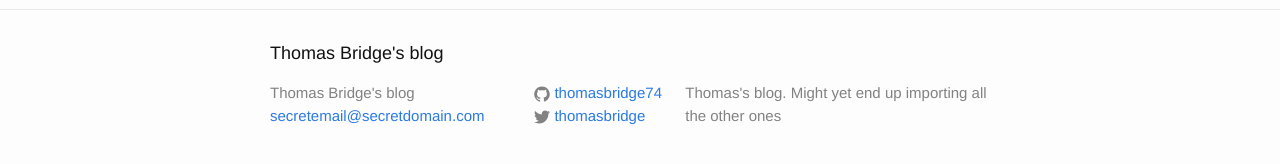
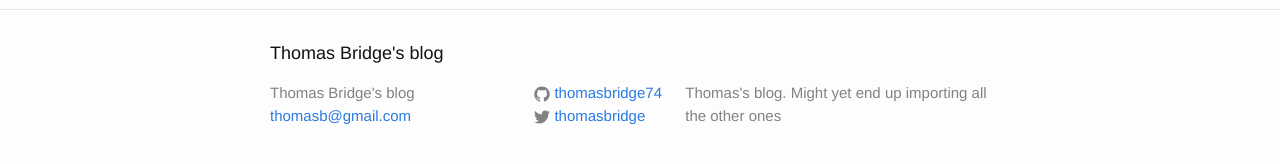
Before and after one commit to thomasbridge74/thomasbridge74.github.io, a Jekyll site: the page built from index.html, in a window 1280 px wide. Shown: the part 557-721 px from the top of the page. Built offline with Jekyll 4.4.1, drawn with Linux system fonts in a browser that asks for light colours.

Commit message:
Put Email address in template

```diff
--- a/_config.yml
+++ b/_config.yml
@@ -7,11 +7,11 @@
 
 # Site settings
 title: Thomas Bridge's blog
-email: secretemail@secretdomain.com
+email: thomasb@gmail.com
 description: > # this means to ignore newlines until "baseurl:"
   Thomas's blog.   Might yet end up importing all the other ones
 baseurl: "" # the subpath of your site, e.g. /blog
-url: "http://yourdomain.com" # the base hostname & protocol for your site
+url: "http://thomasbridge74.github.io" # the base hostname & protocol for your site
 twitter_username: thomasbridge
 github_username:  thomasbridge74
 
```
